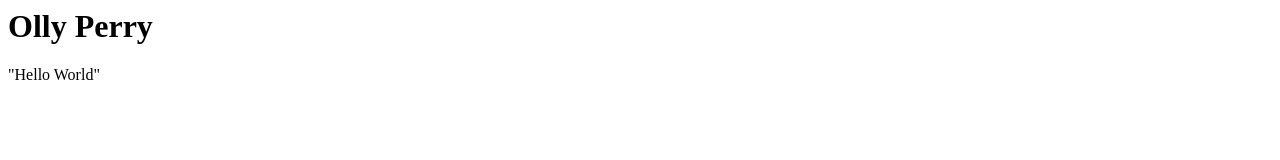
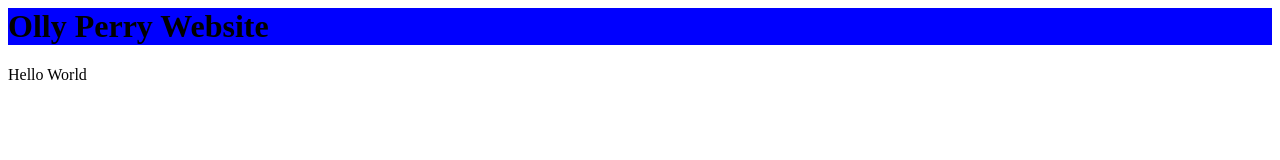
Before and after one commit to ollyperry/ollyperry.github.io, a plain HTML site: page index.html in a window 1280 px wide. Drawn offline with Linux system fonts and the light colour scheme.

Commit message:
added background colour to heading

```diff
--- a/index.html
+++ b/index.html
@@ -1,8 +1,8 @@
 <html>
     <title>Olly Perry's Website</title>
 
-    <h1>Olly Perry</h1>
+    <h1 style="background-color:blue">Olly Perry Website</h1>
     <body>
-        "Hello World"
+        Hello World
     </body>
 </html>
```
